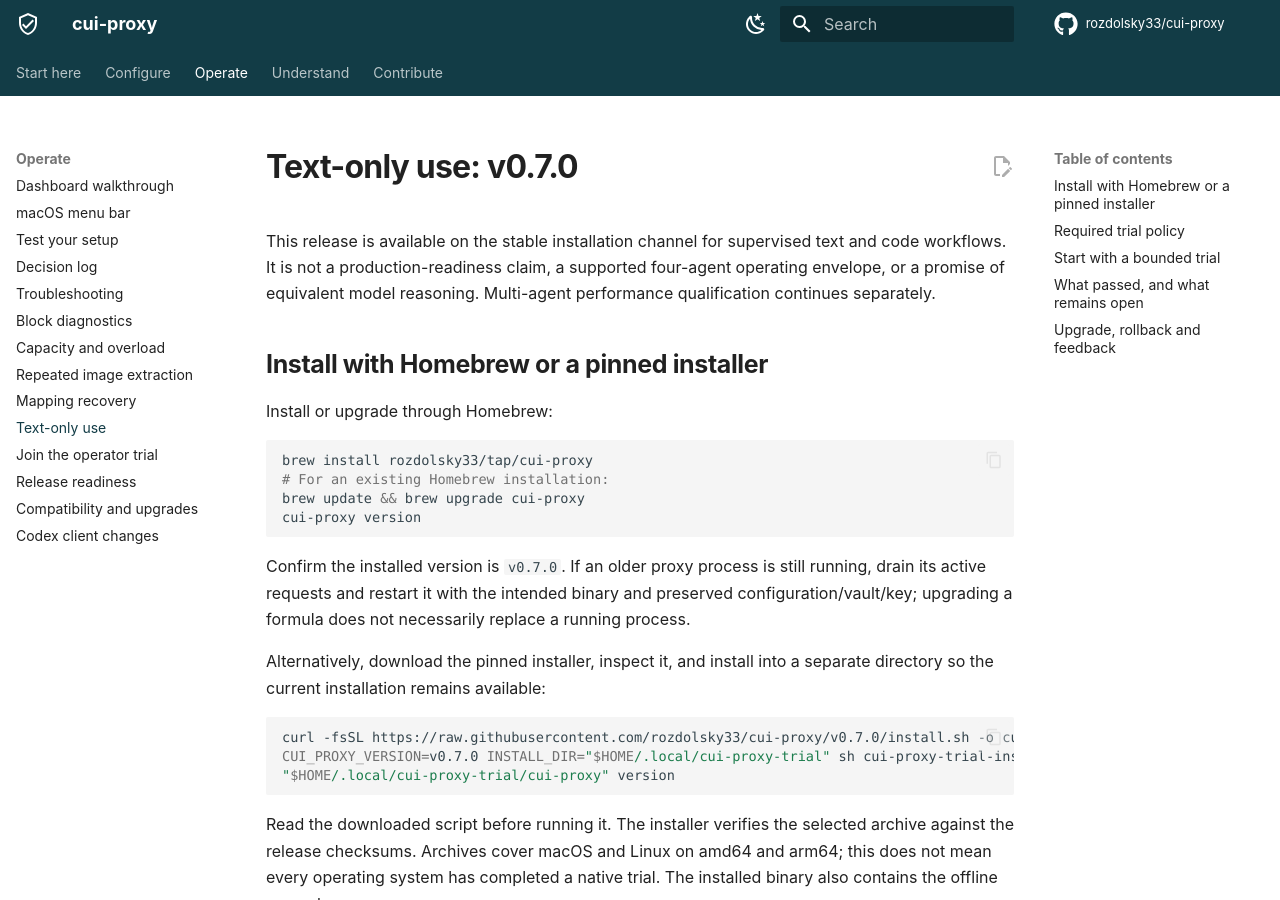
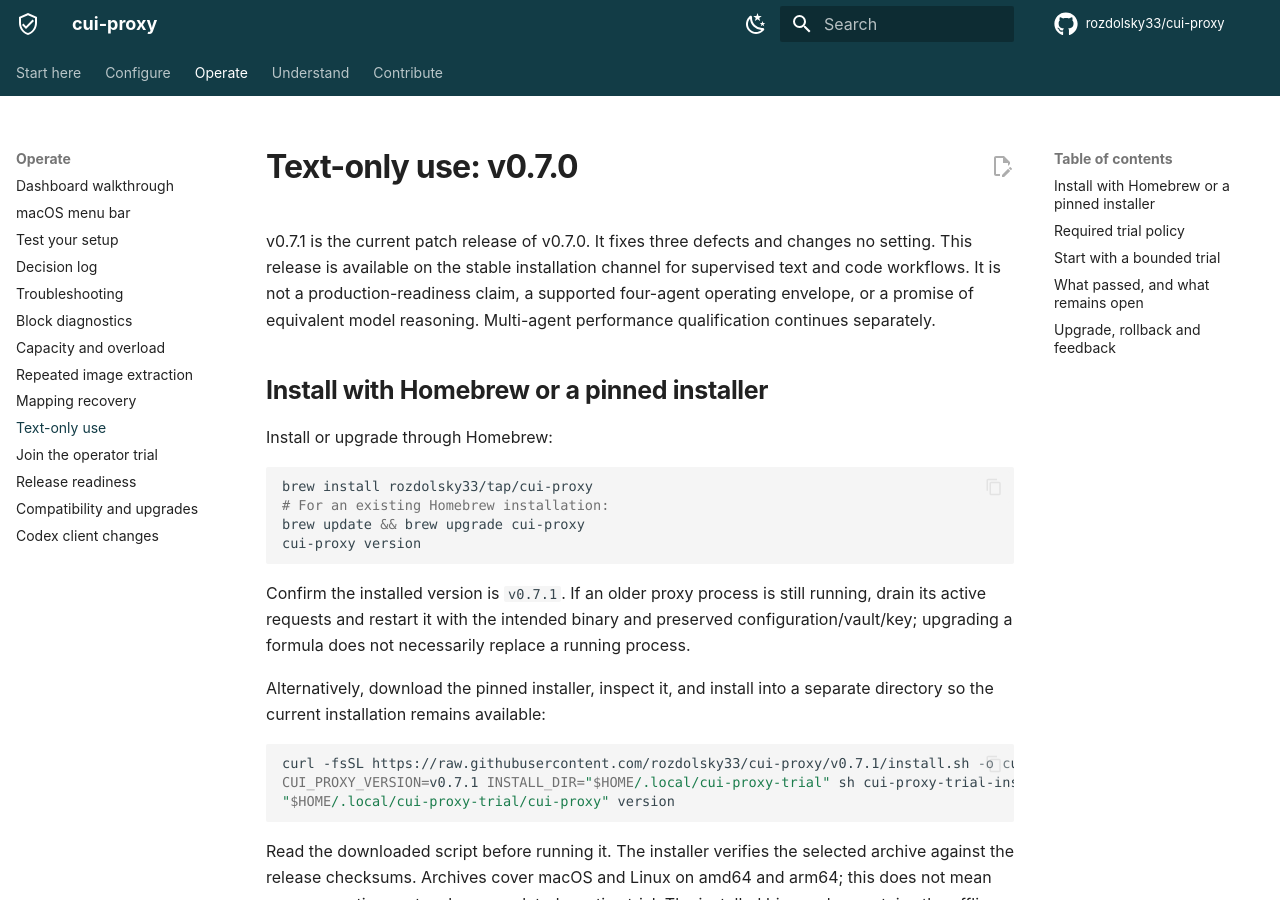
Before and after one commit to rozdolsky33/cui-proxy, an MkDocs documentation site: the page built from docs/early-trial.md, in a window 1280 px wide and 900 px high. Built offline with MkDocs 1.6.1 and Material for MkDocs 9.7.7, drawn with Linux system fonts in a browser that asks for light colours; comment, search, counter and statistics services are not loaded; the version menu is left out.

Commit message:
docs: prepare v0.7.1
Point version-pinned install steps at v0.7.1, record that the release
carries the additional_tools fix, and link the trial form to the released
manual.

Co-Authored-By: Claude Fable 5.2 <noreply@anthropic.com>

````diff
--- a/docs/early-trial.md
+++ b/docs/early-trial.md
@@ -1,6 +1,6 @@
 # Text-only use: v0.7.0
 
-This release is available on the stable installation channel for supervised text and code workflows. It is not a production-readiness claim, a supported four-agent operating envelope, or a promise of equivalent model reasoning. Multi-agent performance qualification continues separately.
+v0.7.1 is the current patch release of v0.7.0. It fixes three defects and changes no setting. This release is available on the stable installation channel for supervised text and code workflows. It is not a production-readiness claim, a supported four-agent operating envelope, or a promise of equivalent model reasoning. Multi-agent performance qualification continues separately.
 
 ## Install with Homebrew or a pinned installer
 
@@ -13,13 +13,13 @@ brew update && brew upgrade cui-proxy
 cui-proxy version
 ```
 
-Confirm the installed version is `v0.7.0`. If an older proxy process is still running, drain its active requests and restart it with the intended binary and preserved configuration/vault/key; upgrading a formula does not necessarily replace a running process.
+Confirm the installed version is `v0.7.1`. If an older proxy process is still running, drain its active requests and restart it with the intended binary and preserved configuration/vault/key; upgrading a formula does not necessarily replace a running process.
 
 Alternatively, download the pinned installer, inspect it, and install into a separate directory so the current installation remains available:
 
 ```sh
-curl -fsSL https://raw.githubusercontent.com/rozdolsky33/cui-proxy/v0.7.0/install.sh -o cui-proxy-trial-install.sh
-CUI_PROXY_VERSION=v0.7.0 INSTALL_DIR="$HOME/.local/cui-proxy-trial" sh cui-proxy-trial-install.sh
+curl -fsSL https://raw.githubusercontent.com/rozdolsky33/cui-proxy/v0.7.1/install.sh -o cui-proxy-trial-install.sh
+CUI_PROXY_VERSION=v0.7.1 INSTALL_DIR="$HOME/.local/cui-proxy-trial" sh cui-proxy-trial-install.sh
 "$HOME/.local/cui-proxy-trial/cui-proxy" version
 ```
 
````
Also changed, not shown: ROADMAP.md (+7 -6 lines), docs/adding-scope.md (+1 -1 lines), docs/install.md (+1 -1 lines), docs/upstream-changes.md (+4 -5 lines), 2 other files.
